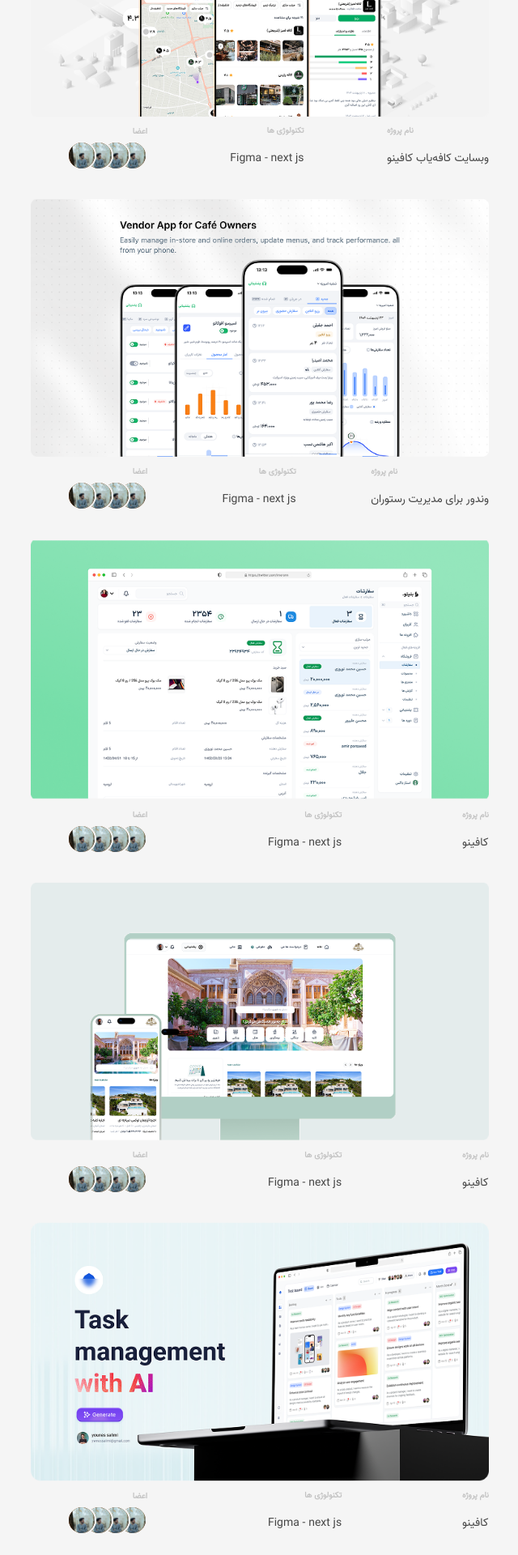
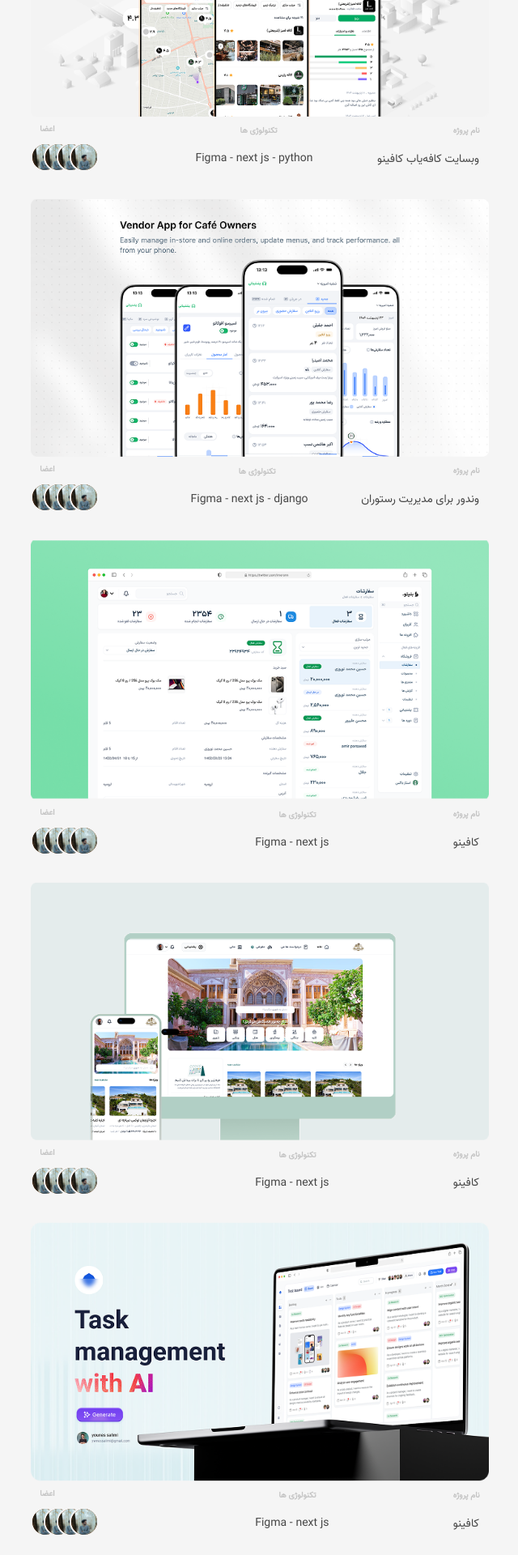
Before and after one commit to parsa-farshah/zaminpersian, a Next.js app: page / in a window 1280 px wide. Shown: the part 1140-3060 px from the top of the page at 81% size, without its empty margins (319-959 px from the left). Built offline with nearby package versions, Linux system fonts and the light colour scheme.

Commit message:
debug text nemoone kar

```diff
--- a/app/components/Work.tsx
+++ b/app/components/Work.tsx
@@ -35,16 +35,16 @@ function Work() {
           <div className="pt-11">
             <Image className="object-cover" src={cafino} alt="image work" />
             {/* under image text */}
-            <div className="flex justify-between sm:justify-between items-center w-full h-[57px]">
+            <div className="flex justify-between sm:justify-between items-center w-full h-[57px] relative p-3">
               <div className="pt-5 flex flex-col justify-end items-end">
                 <div>
-                  <h3 className="font-inter flex justify-end font-bold text-[10px]  text-[#C3C3C3] font-vazir">
+                  <h3 className="font-inter flex justify-end font-bold text-[10px]  text-[#C3C3C3] font-vazir absolute left-[2%] top-2 ">
                     اعضا
                   </h3>
                 </div>
                 {/* 4image  */}
-                <div className="flex justify-end items-end pt-1 sm:pt-1">
-                  <div className="z-30 bg-amber-800 relative right-[-45px] w-[36px] h-[36px] rounded-[24px] border-2 border-[#F5F5F5]">
+                <div className="flex justify-end items-end pt-1 sm:pt-1 absolute left-0 top-7 ">
+                  <div className="z-1 bg-amber-800 relative left-[0px] w-[36px] h-[36px] rounded-[24px] border-2 border-[#F5F5F5]">
                     <Image
                       className="rounded-2xl"
                       alt="imageYounes"
@@ -52,7 +52,7 @@ function Work() {
                       layout="responsive"
                     />
                   </div>
-                  <div className="z-20 relative right-[-30px] bg-amber-800 w-[36px] h-[36px] rounded-[24px] border-2 border-[#F5F5F5]">
+                  <div className="z-2 relative right-[20px] bg-amber-800 w-[36px] h-[36px] rounded-[24px] border-2 border-[#F5F5F5]">
                     <Image
                       className="rounded-2xl"
                       src={younes}
@@ -60,7 +60,7 @@ function Work() {
                       layout="responsive"
                     />
                   </div>
-                  <div className="z-10 relative right-[-15px] bg-amber-800 w-[36px] h-[36px] rounded-[24px] border-2 border-[#F5F5F5]">
+                  <div className="z-3 relative right-[40px] bg-amber-800 w-[36px] h-[36px] rounded-[24px] border-2 border-[#F5F5F5]">
                     <Image
                       className="rounded-2xl"
                       src={younes}
@@ -68,7 +68,7 @@ function Work() {
                       layout="responsive"
                     />
                   </div>
-                  <div className="z-0 relative left-[0px] bg-amber-800 w-[36px] h-[36px] rounded-[24px] border-2 border-[#F5F5F5]">
+                  <div className="z-4 relative right-[60px] bg-amber-800 w-[36px] h-[36px] rounded-[24px] border-2 border-[#F5F5F5]">
                     <Image
                       className="rounded-2xl"
                       src={younes}
@@ -78,19 +78,19 @@ function Work() {
                   </div>
                 </div>
               </div>
-              <div className="hidden sm:block">
-                <h3 className="font-inter flex justify-end font-bold text-[10px] text-[#C3C3C3] pt-4 font-vazir">
+              <div className="hidden sm:block relative left-[40px]">
+                <h3 className="font-inter flex justify-end font-bold text-[10px] text-[#C3C3C3] pt-4 font-vazir relative right-7">
                   تکنولوژی ها
                 </h3>
-                <p className="font-inter font-normal text-[14px] text-[#464646] pt-4">
-                  Figma - next js
+                <p className="font-inter font-normal text-[14px] text-[#464646] pt-4 relative left-4">
+                  Figma - next js - python
                 </p>
               </div>
               <div>
-                <h3 className="font-inter font-bold text-[10px] text-[#C3C3C3] pt-4 font-vazir">
+                <h3 className="font-inter font-bold text-[10px] text-[#C3C3C3] pt-4 font-vazir absolute bottom-8 right-[2%]">
                   نام پروژه
                 </h3>
-                <p className="font-inter font-normal text-[14px] text-[#464646] pt-4 font-vazir">
+                <p className="font-inter font-normal text-[14px] text-[#464646] pt-4 font-vazir relative top-4">
                   وبسایت کافه‌یاب کافینو
                 </p>
               </div>
@@ -101,16 +101,16 @@ function Work() {
           <div className="pt-11">
             <Image className="object-cover" src={vender} alt="image work" />
             {/* under image text */}
-            <div className="flex justify-between sm:justify-between items-center w-full h-[57px]">
+            <div className="flex justify-between sm:justify-between items-center w-full h-[57px] relative p-3">
               <div className="pt-5 flex flex-col justify-end items-end">
                 <div>
-                  <h3 className="font-inter flex justify-end font-bold text-[10px]  text-[#C3C3C3] font-vazir">
+                  <h3 className="font-inter flex justify-end font-bold text-[10px]  text-[#C3C3C3] font-vazir absolute left-[2%] top-2 ">
                     اعضا
                   </h3>
                 </div>
                 {/* 4image  */}
-                <div className="flex justify-end items-end pt-1 sm:pt-1">
-                  <div className="z-30 bg-amber-800 relative right-[-45px] w-[36px] h-[36px] rounded-[24px] border-2 border-[#F5F5F5]">
+                <div className="flex justify-end items-end pt-1 sm:pt-1 absolute left-0 top-7 ">
+                  <div className="z-1 bg-amber-800 relative left-[0px] w-[36px] h-[36px] rounded-[24px] border-2 border-[#F5F5F5]">
                     <Image
                       className="rounded-2xl"
                       alt="imageYounes"
@@ -118,7 +118,7 @@ function Work() {
                       layout="responsive"
                     />
                   </div>
-                  <div className="z-20 relative right-[-30px] bg-amber-800 w-[36px] h-[36px] rounded-[24px] border-2 border-[#F5F5F5]">
+                  <div className="z-2 relative right-[20px] bg-amber-800 w-[36px] h-[36px] rounded-[24px] border-2 border-[#F5F5F5]">
                     <Image
                       className="rounded-2xl"
                       src={younes}
@@ -126,7 +126,7 @@ function Work() {
                       layout="responsive"
                     />
                   </div>
-                  <div className="z-10 relative right-[-15px] bg-amber-800 w-[36px] h-[36px] rounded-[24px] border-2 border-[#F5F5F5]">
+                  <div className="z-3 relative right-[40px] bg-amber-800 w-[36px] h-[36px] rounded-[24px] border-2 border-[#F5F5F5]">
                     <Image
                       className="rounded-2xl"
                       src={younes}
@@ -134,7 +134,7 @@ function Work() {
                       layout="responsive"
                     />
                   </div>
-                  <div className="z-0 relative left-[0px] bg-amber-800 w-[36px] h-[36px] rounded-[24px] border-2 border-[#F5F5F5]">
+                  <div className="z-4 relative right-[60px] bg-amber-800 w-[36px] h-[36px] rounded-[24px] border-2 border-[#F5F5F5]">
                     <Image
                       className="rounded-2xl"
                       src={younes}
@@ -144,39 +144,38 @@ function Work() {
                   </div>
                 </div>
               </div>
-              <div className="hidden sm:block">
-                <h3 className="font-inter flex justify-end font-bold text-[10px] text-[#C3C3C3] pt-4 font-vazir">
+              <div className="hidden sm:block relative left-[40px]">
+                <h3 className="font-inter flex justify-end font-bold text-[10px] text-[#C3C3C3] pt-4 font-vazir relative right-5">
                   تکنولوژی ها
                 </h3>
-                <p className="font-inter font-normal text-[14px] text-[#464646] pt-4">
-                  Figma - next js
+                <p className="font-inter font-normal text-[14px] text-[#464646] pt-4 relative left-5">
+                  Figma - next js - django
                 </p>
               </div>
               <div>
-                <h3 className="font-inter font-bold text-[10px] text-[#C3C3C3] pt-4 font-vazir">
+                <h3 className="font-inter font-bold text-[10px] text-[#C3C3C3] pt-4 font-vazir absolute bottom-8 right-[2%]">
                   نام پروژه
                 </h3>
-                <p className="font-inter font-normal text-[14px] text-[#464646] pt-4 font-vazir">
+                <p className="font-inter font-normal text-[14px] text-[#464646] pt-4 font-vazir relative top-4">
                   وندور برای مدیریت رستوران
                 </p>
               </div>
             </div>
-            {/* end under image */}
           </div>
           {/* image 3 */}
           <div className="pt-11">
             <Image className="object-cover" src={cafino2} alt="image work" />
             {/* under image text */}
-            <div className="flex justify-between sm:justify-between items-center w-full h-[57px]">
+            <div className="flex justify-between sm:justify-between items-center w-full h-[57px] relative p-3">
               <div className="pt-5 flex flex-col justify-end items-end">
                 <div>
-                  <h3 className="font-inter flex justify-end font-bold text-[10px]  text-[#C3C3C3] font-vazir">
+                  <h3 className="font-inter flex justify-end font-bold text-[10px]  text-[#C3C3C3] font-vazir absolute left-[2%] top-2 ">
                     اعضا
                   </h3>
                 </div>
                 {/* 4image  */}
-                <div className="flex justify-end items-end pt-1 sm:pt-1">
-                  <div className="z-30 bg-amber-800 relative right-[-45px] w-[36px] h-[36px] rounded-[24px] border-2 border-[#F5F5F5]">
+                <div className="flex justify-end items-end pt-1 sm:pt-1 absolute left-0 top-7 ">
+                  <div className="z-1 bg-amber-800 relative left-[0px] w-[36px] h-[36px] rounded-[24px] border-2 border-[#F5F5F5]">
                     <Image
                       className="rounded-2xl"
                       alt="imageYounes"
@@ -184,7 +183,7 @@ function Work() {
                       layout="responsive"
                     />
                   </div>
-                  <div className="z-20 relative right-[-30px] bg-amber-800 w-[36px] h-[36px] rounded-[24px] border-2 border-[#F5F5F5]">
+                  <div className="z-2 relative right-[20px] bg-amber-800 w-[36px] h-[36px] rounded-[24px] border-2 border-[#F5F5F5]">
                     <Image
                       className="rounded-2xl"
                       src={younes}
@@ -192,7 +191,7 @@ function Work() {
                       layout="responsive"
                     />
                   </div>
-                  <div className="z-10 relative right-[-15px] bg-amber-800 w-[36px] h-[36px] rounded-[24px] border-2 border-[#F5F5F5]">
+                  <div className="z-3 relative right-[40px] bg-amber-800 w-[36px] h-[36px] rounded-[24px] border-2 border-[#F5F5F5]">
                     <Image
                       className="rounded-2xl"
                       src={younes}
@@ -200,7 +199,7 @@ function Work() {
                       layout="responsive"
                     />
                   </div>
-                  <div className="z-0 relative left-[0px] bg-amber-800 w-[36px] h-[36px] rounded-[24px] border-2 border-[#F5F5F5]">
+                  <div className="z-4 relative right-[60px] bg-amber-800 w-[36px] h-[36px] rounded-[24px] border-2 border-[#F5F5F5]">
                     <Image
                       className="rounded-2xl"
                       src={younes}
@@ -210,40 +209,39 @@ function Work() {
                   </div>
                 </div>
               </div>
-              <div className="hidden sm:block">
+              <div className="hidden sm:block relative left-[40px]">
                 <h3 className="font-inter flex justify-end font-bold text-[10px] text-[#C3C3C3] pt-4 font-vazir">
                   تکنولوژی ها
                 </h3>
-                <p className="font-inter font-normal text-[14px] text-[#464646] pt-4">
+                <p className="font-inter font-normal text-[14px] text-[#464646] pt-4 relative left-4">
                   Figma - next js
                 </p>
               </div>
               <div>
-                <h3 className="font-inter font-bold text-[10px] text-[#C3C3C3] pt-4 font-vazir">
+                <h3 className="font-inter font-bold text-[10px] text-[#C3C3C3] pt-4 font-vazir absolute bottom-8 right-[2%]">
                   نام پروژه
                 </h3>
-                <p className="font-inter font-normal text-[14px] text-[#464646] pt-4 font-vazir">
+                <p className="font-inter font-normal text-[14px] text-[#464646] pt-4 font-vazir relative top-4">
                   کافینو
                 </p>
               </div>
             </div>
-            {/* end under image */}
           </div>
           {/* image3 end */}
           {/* image 4 */}
           <div className="pt-11">
             <Image className="object-cover" src={cafino3} alt="image work" />
             {/* under image text */}
-            <div className="flex justify-between sm:justify-between items-center w-full h-[57px]">
+            <div className="flex justify-between sm:justify-between items-center w-full h-[57px] relative p-3">
               <div className="pt-5 flex flex-col justify-end items-end">
                 <div>
-                  <h3 className="font-inter flex justify-end font-bold text-[10px]  text-[#C3C3C3] font-vazir">
+                  <h3 className="font-inter flex justify-end font-bold text-[10px]  text-[#C3C3C3] font-vazir absolute left-[2%] top-2 ">
                     اعضا
                   </h3>
                 </div>
                 {/* 4image  */}
-                <div className="flex justify-end items-end pt-1 sm:pt-1">
-                  <div className="z-30 bg-amber-800 relative right-[-45px] w-[36px] h-[36px] rounded-[24px] border-2 border-[#F5F5F5]">
+                <div className="flex justify-end items-end pt-1 sm:pt-1 absolute left-0 top-7 ">
+                  <div className="z-1 bg-amber-800 relative left-[0px] w-[36px] h-[36px] rounded-[24px] border-2 border-[#F5F5F5]">
                     <Image
                       className="rounded-2xl"
                       alt="imageYounes"
@@ -251,7 +249,7 @@ function Work() {
                       layout="responsive"
                     />
                   </div>
-                  <div className="z-20 relative right-[-30px] bg-amber-800 w-[36px] h-[36px] rounded-[24px] border-2 border-[#F5F5F5]">
+                  <div className="z-2 relative right-[20px] bg-amber-800 w-[36px] h-[36px] rounded-[24px] border-2 border-[#F5F5F5]">
                     <Image
                       className="rounded-2xl"
                       src={younes}
@@ -259,7 +257,7 @@ function Work() {
                       layout="responsive"
                     />
                   </div>
-                  <div className="z-10 relative right-[-15px] bg-amber-800 w-[36px] h-[36px] rounded-[24px] border-2 border-[#F5F5F5]">
+                  <div className="z-3 relative right-[40px] bg-amber-800 w-[36px] h-[36px] rounded-[24px] border-2 border-[#F5F5F5]">
                     <Image
                       className="rounded-2xl"
                       src={younes}
@@ -267,7 +265,7 @@ function Work() {
                       layout="responsive"
                     />
                   </div>
-                  <div className="z-0 relative left-[0px] bg-amber-800 w-[36px] h-[36px] rounded-[24px] border-2 border-[#F5F5F5]">
+                  <div className="z-4 relative right-[60px] bg-amber-800 w-[36px] h-[36px] rounded-[24px] border-2 border-[#F5F5F5]">
                     <Image
                       className="rounded-2xl"
                       src={younes}
@@ -277,40 +275,39 @@ function Work() {
                   </div>
                 </div>
               </div>
-              <div className="hidden sm:block">
+              <div className="hidden sm:block relative left-[40px]">
                 <h3 className="font-inter flex justify-end font-bold text-[10px] text-[#C3C3C3] pt-4 font-vazir">
                   تکنولوژی ها
                 </h3>
-                <p className="font-inter font-normal text-[14px] text-[#464646] pt-4">
+                <p className="font-inter font-normal text-[14px] text-[#464646] pt-4 relative left-4">
                   Figma - next js
                 </p>
               </div>
               <div>
-                <h3 className="font-inter font-bold text-[10px] text-[#C3C3C3] pt-4 font-vazir">
+                <h3 className="font-inter font-bold text-[10px] text-[#C3C3C3] pt-4 font-vazir absolute bottom-8 right-[2%]">
                   نام پروژه
                 </h3>
-                <p className="font-inter font-normal text-[14px] text-[#464646] pt-4 font-vazir">
+                <p className="font-inter font-normal text-[14px] text-[#464646] pt-4 font-vazir relative top-4">
                   کافینو
                 </p>
               </div>
             </div>
-            {/* end under image */}
           </div>
           {/* image4 end */}
           {/* image 5 */}
           <div className="pt-11">
             <Image className="object-cover" src={cafino4} alt="image work" />
             {/* under image text */}
-            <div className="flex justify-between sm:justify-between items-center w-full h-[57px]">
+            <div className="flex justify-between sm:justify-between items-center w-full h-[57px] relative p-3">
               <div className="pt-5 flex flex-col justify-end items-end">
                 <div>
-                  <h3 className="font-inter flex justify-end font-bold text-[10px]  text-[#C3C3C3] font-vazir">
+                  <h3 className="font-inter flex justify-end font-bold text-[10px]  text-[#C3C3C3] font-vazir absolute left-[2%] top-2 ">
                     اعضا
                   </h3>
                 </div>
                 {/* 4image  */}
-                <div className="flex justify-end items-end pt-1 sm:pt-1">
-                  <div className="z-30 bg-amber-800 relative right-[-45px] w-[36px] h-[36px] rounded-[24px] border-2 border-[#F5F5F5]">
+                <div className="flex justify-end items-end pt-1 sm:pt-1 absolute left-0 top-7 ">
+                  <div className="z-1 bg-amber-800 relative left-[0px] w-[36px] h-[36px] rounded-[24px] border-2 border-[#F5F5F5]">
                     <Image
                       className="rounded-2xl"
                       alt="imageYounes"
@@ -318,7 +315,7 @@ function Work() {
                       layout="responsive"
                     />
                   </div>
-                  <div className="z-20 relative right-[-30px] bg-amber-800 w-[36px] h-[36px] rounded-[24px] border-2 border-[#F5F5F5]">
+                  <div className="z-2 relative right-[20px] bg-amber-800 w-[36px] h-[36px] rounded-[24px] border-2 border-[#F5F5F5]">
                     <Image
                       className="rounded-2xl"
                       src={younes}
@@ -326,7 +323,7 @@ function Work() {
                       layout="responsive"
                     />
                   </div>
-                  <div className="z-10 relative right-[-15px] bg-amber-800 w-[36px] h-[36px] rounded-[24px] border-2 border-[#F5F5F5]">
+                  <div className="z-3 relative right-[40px] bg-amber-800 w-[36px] h-[36px] rounded-[24px] border-2 border-[#F5F5F5]">
                     <Image
                       className="rounded-2xl"
                       src={younes}
@@ -334,7 +331,7 @@ function Work() {
                       layout="responsive"
                     />
                   </div>
-                  <div className="z-0 relative left-[0px] bg-amber-800 w-[36px] h-[36px] rounded-[24px] border-2 border-[#F5F5F5]">
+                  <div className="z-4 relative right-[60px] bg-amber-800 w-[36px] h-[36px] rounded-[24px] border-2 border-[#F5F5F5]">
                     <Image
                       className="rounded-2xl"
                       src={younes}
@@ -344,24 +341,23 @@ function Work() {
                   </div>
                 </div>
               </div>
-              <div className="hidden sm:block">
+              <div className="hidden sm:block relative left-[40px]">
                 <h3 className="font-inter flex justify-end font-bold text-[10px] text-[#C3C3C3] pt-4 font-vazir">
                   تکنولوژی ها
                 </h3>
-                <p className="font-inter font-normal text-[14px] text-[#464646] pt-4">
+                <p className="font-inter font-normal text-[14px] text-[#464646] pt-4 relative left-4">
                   Figma - next js
                 </p>
               </div>
               <div>
-                <h3 className="font-inter font-bold text-[10px] text-[#C3C3C3] pt-4 font-vazir">
+                <h3 className="font-inter font-bold text-[10px] text-[#C3C3C3] pt-4 font-vazir absolute bottom-8 right-[2%]">
                   نام پروژه
                 </h3>
-                <p className="font-inter font-normal text-[14px] text-[#464646] pt-4 font-vazir">
+                <p className="font-inter font-normal text-[14px] text-[#464646] pt-4 font-vazir relative top-4">
                   کافینو
                 </p>
               </div>
             </div>
-            {/* end under image */}
           </div>
           {/* image5 end */}
         </div>
```
